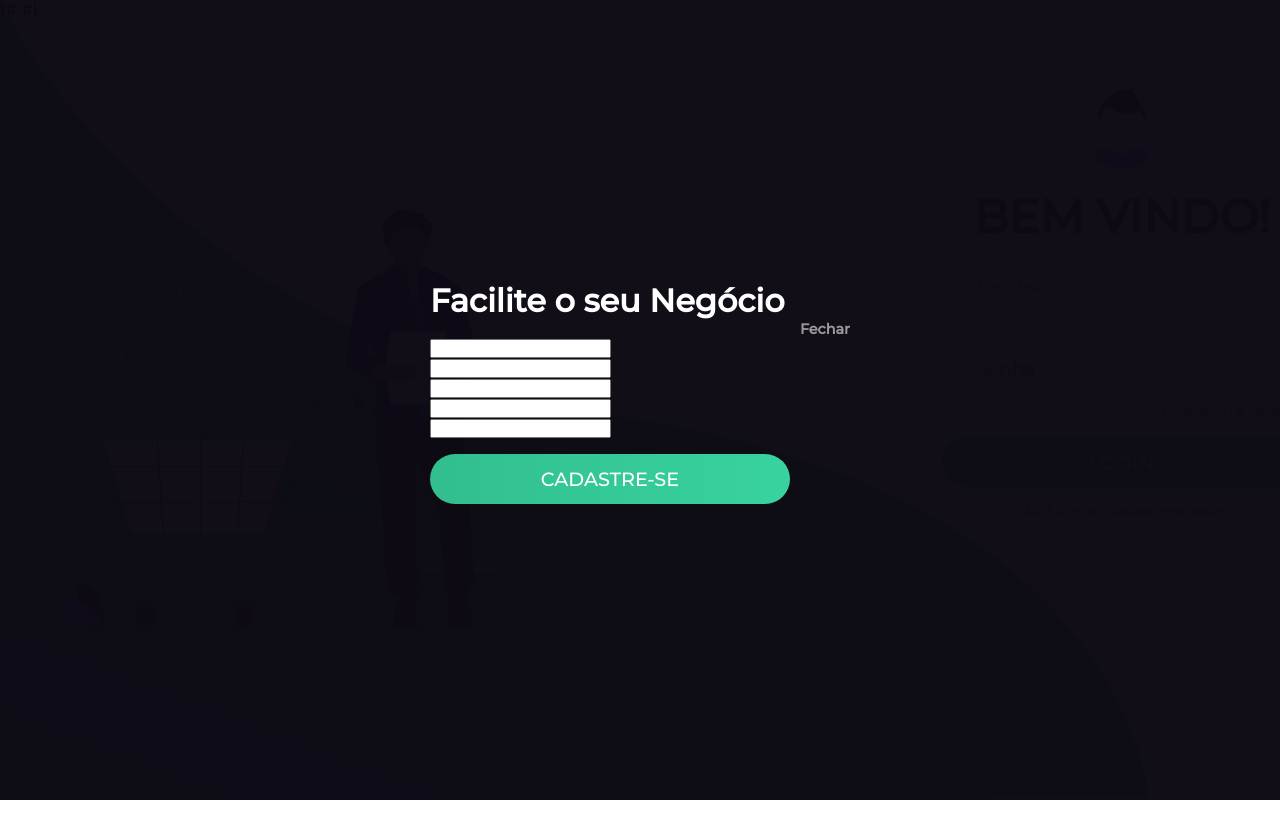
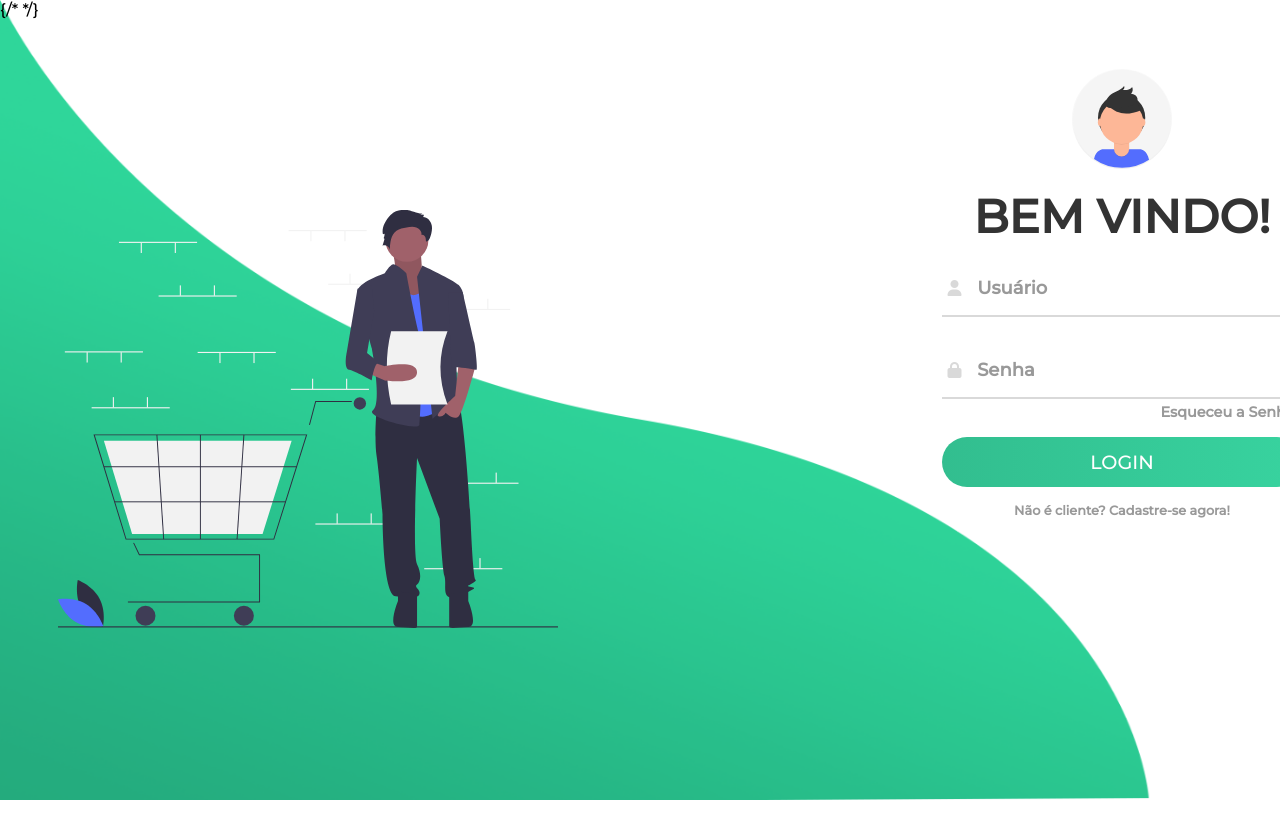
Before and after one commit to danielvieiralopes/EasyShop, a plain HTML site: page src/views/index.html in a window 1280 px wide. Shown: the top 819 px of the page. Drawn offline with Linux system fonts and the light colour scheme.

Commit message:
criando modal

```diff
--- a/public/styles/modal.css
+++ b/public/styles/modal.css
@@ -1,5 +1,6 @@
 #modal {
-    background-color: #0E0A14fa;
+    background-color: #0e0a14ef;
+    /* background-color: #eff3f3af; */
 
     height: 100vh;
     width: 100vw;
@@ -8,17 +9,23 @@
 
     top: 0;
 
+
+
     display: flex;
     justify-content: center;
     align-items: center;
 
     transition: 400ms;
+
+
 }
 
 #modal .content{
-    color: white;
+    color:white;
 
     width: 420px;
+
+
 }
 
 #modal .header {
@@ -37,7 +44,8 @@
 
     display: flex;
 
-    font-size: 0.01px;
+    font-size: 0.02px;
+
 
 }
 
@@ -46,6 +54,4 @@
 
     font-size: 36px;
     line-height: 42px;
-
-
 }
--- a/src/views/index.html
+++ b/src/views/index.html
@@ -13,7 +13,8 @@
 
     <script src="https://kit.fontawesome.com/a81368914c.js"></script>
 
-        {# <link rel="stylesheet" href="/public/styles/responsive.css"> #}
+    {/*
+    <link rel="stylesheet" href="/public/styles/responsive.css"> */}
 
 </head>
 
@@ -59,7 +60,7 @@
     </div>
     <script type="text/javascript" src="/scripts/index.js"></script>
 
-        <div id="modal">
+    <!-- <div id="modal">
         <div class="content">
             <div id="header">
                 <h1>Facilite o seu Negócio</h1>
@@ -67,11 +68,11 @@
             </div>
             <form action="">
                 <div class="register field">
-                        <input type="text" name="Nome da empresa">
-                        <input type="text" name="Cidade">
-                        <input type="text" name="Nome do proprietario">
-                        <input type="text" name="e-mail">
-                        <input type="text" name="celular">
+                    <input type="text" name="Nome do proprietario" placeholder="Nome do proprietario">
+                    <input type="text" name="Nome da empresa" placeholder="Nome da empresa">
+                    <input type="text" name="Cidade" placeholder="Cidade">
+                    <input type="text" name="e-mail" placeholder="e-mail">
+                    <input type="text" name="celular" placeholder="celular">
                     <div class="cadastro cliente"></div>
                     <button type="submit" class="btnR" value="Cadastre-se">
                         Cadastre-se
@@ -79,7 +80,7 @@
                 </div>
             </form>
         </div>
-        </div>
+    </div> -->
 
 </body>
 
```
Lines whose indentation alone changed are shown as unchanged.
